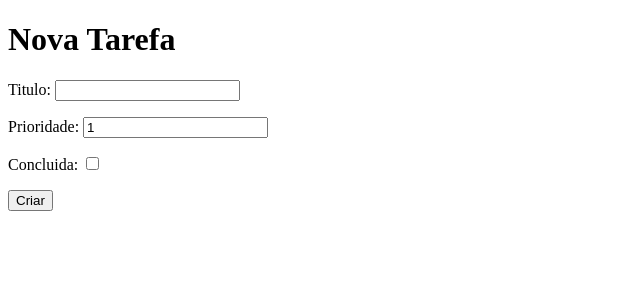
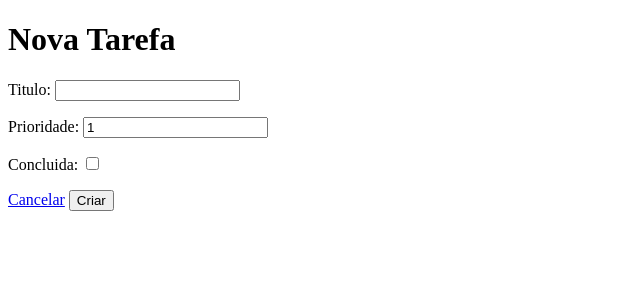
Before and after one commit to ULHT-PW/pw-aula-django-02-simples, a Django app: page /nova/ in a window 1280 px wide. Shown: the top 300 px of the page, without its empty margins (0-640 px from the left). Run offline with Django 4.2, Linux system fonts and the light colour scheme.

Commit message:
Update nova.html

```diff
--- a/tarefas/templates/tarefas/nova.html
+++ b/tarefas/templates/tarefas/nova.html
@@ -14,6 +14,7 @@
         {% csrf_token %}
         {{ form.as_p }}
 
+        <a href="{% url 'tarefas:lista' %}">Cancelar</a>
         <input type="submit" value="Criar">
     </form>
 
```
